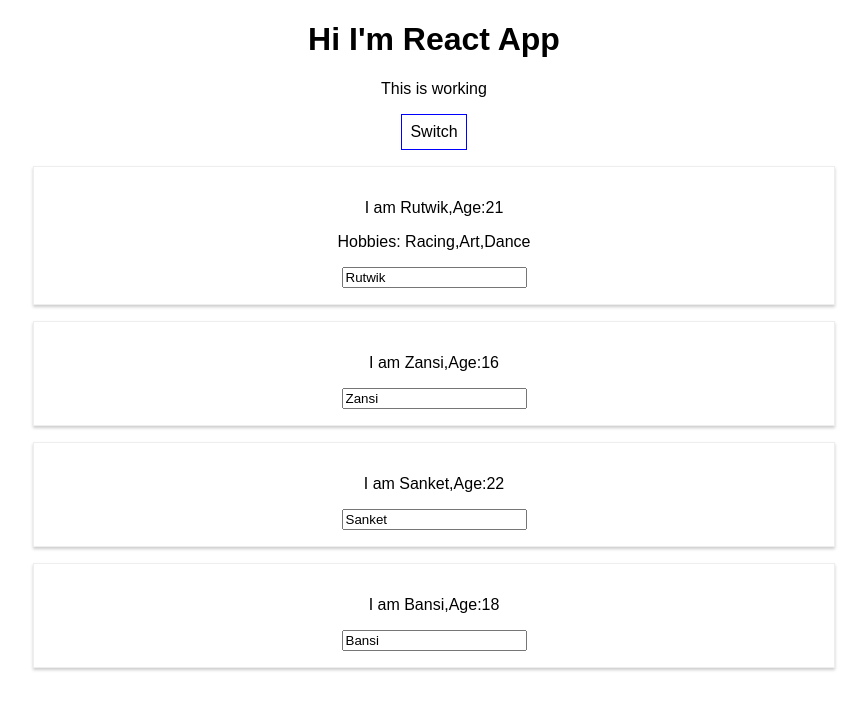
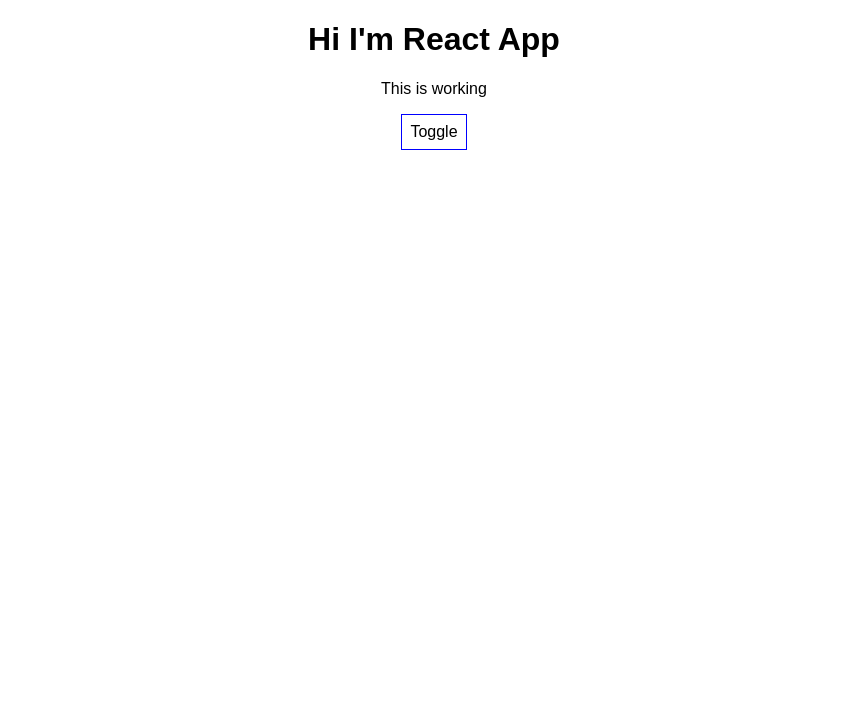
Before and after one commit to Rutwik-Kikani/Simform-Training, a React (Create React App) app in the folder ReactPractice/react-complete-guide/: page / in a window 1280 px wide. Shown: the top 710 px of the page, without its empty margins (206-1073 px from the left). Built offline with nearby package versions, Linux system fonts and the light colour scheme.

Commit message:
add_condition_in_jsx

```diff
--- a/ReactPractice/react-complete-guide/src/App.js
+++ b/ReactPractice/react-complete-guide/src/App.js
@@ -4,15 +4,16 @@
 
 
 // App Component as class base Component
-class App extends Component{
+class App extends Component {
   state = {
-    persons:[
-      {name:"Rutwik",age:21},
-      {name: "Zansi", age:16},
-      {name: "Sanket", age:22},
-      {name: "Bansi", age:18}
+    persons: [
+      { name: "Rutwik", age: 21 },
+      { name: "Zansi", age: 16 },
+      { name: "Sanket", age: 22 },
+      { name: "Bansi", age: 18 }
     ],
-    otherKey:"Some Other Value"
+    otherKey: "Some Other Value",
+    showPerson: false
   };
 
 
@@ -29,6 +30,11 @@
     });
   };
 
+  togglePersonsHandler = () => {
+    const doesShow = this.state.showPerson;
+    this.setState({showPerson: !doesShow});
+  }
+
   nameChangeHandler = (event) => {
     this.setState({
       persons: [
@@ -40,33 +46,50 @@
     });
   }
 
-  render(){
+  render() {
     const style = {
-      backgroundColor:'white',
-      font:'inherit',
+      backgroundColor: 'white',
+      font: 'inherit',
       border: '1px solid blue',
-      padding:'8px',
-      coursor:'pointer'
+      padding: '8px',
+      coursor: 'pointer'
     }
-    return(
+
+    let persons =null;
+
+    if(this.state.showPerson){
+      persons = (
+
+        <div>
+          {this.state.persons.map((person) => {
+            return <Person name={person.name} age={person.age}/>
+          })}
+        </div>
+      );
+    }
+
+    return (
       <div className="App">
         <h1>Hi I'm React App</h1>
         <p>This is working</p>
         <button
-        onClick= {this.switchButtonHandler.bind(this, "Naruto","Saske","Sakura","Kakashi")}
-        style = {style}> Switch </button>
-        <Person name={this.state.persons[0].name} age={this.state.persons[0].age}
-            click={() => this.switchButtonHandler("Naruto!","Saske!","Sakura!","Kakashi!")}
-            changed={this.nameChangeHandler}>Hobbies: Racing,Art,Dance</Person>
-        <Person name={this.state.persons[1].name} age={this.state.persons[1].age} ></Person>
-        <Person name={this.state.persons[2].name} age={this.state.persons[2].age}></Person>
-        <Person name={this.state.persons[3].name} age={this.state.persons[3].age}></Person>
+          onClick={this.togglePersonsHandler}
+          style={style}>
+            Toggle
+        </button>
+        {persons}
       </div>
     );
   }
 }
 
 export default App;
+
+
+/*<Person name={this.state.persons[0].name} age={this.state.persons[0].age}
+              click={() => this.switchButtonHandler("Naruto!", "Saske!", "Sakura!", "Kakashi!")}
+              changed={this.nameChangeHandler}>Hobbies: Racing,Art,Dance</Person> */
+
 
 /*
 //  app component with function base component
```
